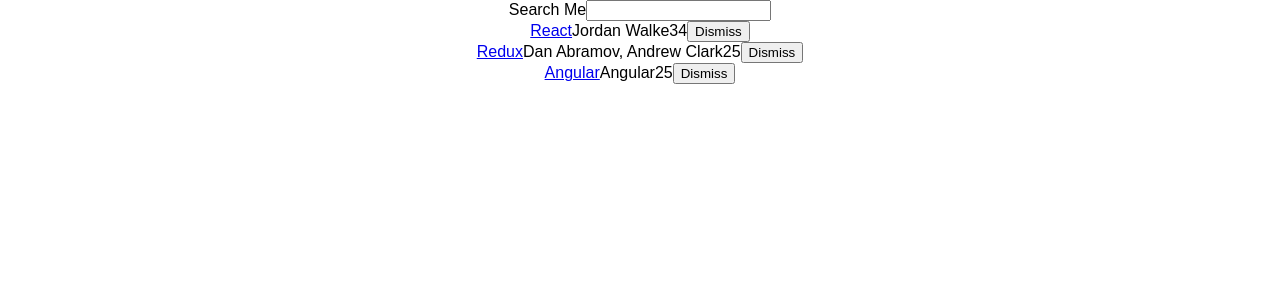
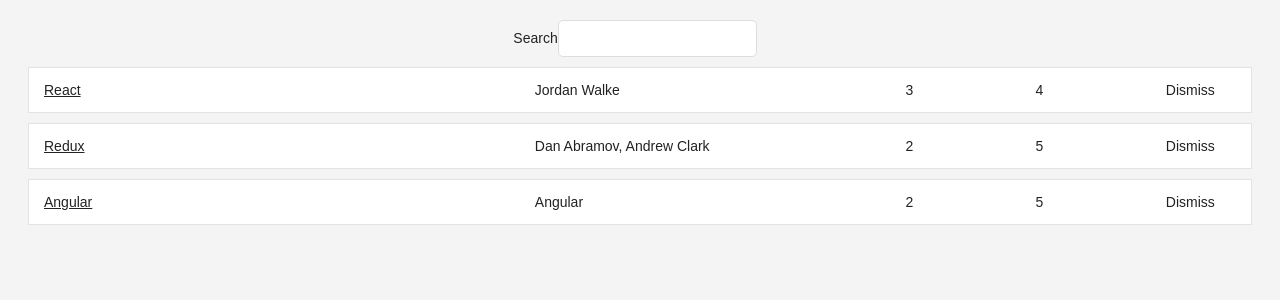
Before and after one commit to vedran314/book-roadtoreact, a React (Create React App) app: page / in a window 1280 px wide. Shown: the top 300 px of the page. Built offline with nearby package versions, Linux system fonts and the light colour scheme.

Commit message:
End of Chapter 2

```diff
--- a/src/App.css
+++ b/src/App.css
@@ -1,28 +1,63 @@
-.App {
+.page {
+  margin: 20px;
+}
+
+.interactions {
   text-align: center;
 }
 
-.App-logo {
-  animation: App-logo-spin infinite 20s linear;
-  height: 80px;
+.table {
+  margin: 20px 0;
 }
 
-.App-header {
-  background-color: #222;
-  height: 150px;
-  padding: 20px;
-  color: white;
+.table-header {
+  display: flex;
+  line-height: 24px;
+  font-size: 16px;
+  padding: 0 10px;
+  justify-content: space-between;
 }
 
-.App-title {
-  font-size: 1.5em;
+.table-empty {
+  margin: 200px;
+  text-align: center;
+  font-size: 16px;
 }
 
-.App-intro {
-  font-size: large;
+.table-row {
+  display: flex;
+  line-height: 24px;
+  white-space: nowrap;
+  margin: 10px 0;
+  padding: 10px;
+  background: #ffffff;
+  border: 1px solid #e3e3e3;
 }
 
-@keyframes App-logo-spin {
-  from { transform: rotate(0deg); }
-  to { transform: rotate(360deg); }
+.table-header > span {
+  overflow: hidden;
+  text-overflow: ellipsis;
+  padding: 0 5px;
 }
+
+.table-row > span {
+  overflow: hidden;
+  text-overflow: ellipsis;
+  padding: 0 5px;
+}
+
+.button-inline {
+  border-width: 0;
+  background: transparent;
+  color: inherit;
+  text-align: inherit;
+  -webkit-font-smoothing: inherit;
+  padding: 0;
+  font-size: inherit;
+  cursor: pointer;
+}
+
+.button-active {
+  border-radius: 0;
+  border-bottom: 1px solid #38bb6c;
+}
--- a/src/App.js
+++ b/src/App.js
@@ -29,56 +29,62 @@
   }
 ];
 
-// const isSearched = searchTerm => item =>
-//   item.title.toLowerCase().includes(searchTerm.toLowerCase());
-
-const isSearched = function higherOrderFunc(searchTerm) {
-  return function returnedFunction(item) {
-    return item.title.toLowerCase().includes(searchTerm.toLowerCase());
+const largeColumn = {
+  width: "40%"
 };
+const midColumn = {
+  width: "30%"
+};
+const smallColumn = {
+  width: "10%"
 };
 
-class Button extends Component {
-  render() {
-    const { onClick, children, className = "" } = this.props;
+const isSearched = searchTerm => item =>
+  item.title.toLowerCase().includes(searchTerm.toLowerCase());
+
+// const isSearched = function higherOrderFunc(searchTerm) {
+//   return function returnedFunction(item) {
+//     return item.title.toLowerCase().includes(searchTerm.toLowerCase());
+//   };
+// };
+
+const Button = ({ onClick, className = "", children }) => {
   return (
     <button onClick={onClick} className={className} type="button">
       {children}
     </button>
   );
-  }
-}
+};
 
-class Search extends Component {
-  render() {
-    const { value, onChange, children } = this.props;
+const Search = ({ value, onChange, children }) => {
   return (
     <form>
       {children}
       <input type="text" value={value} onChange={onChange} />
     </form>
   );
-  }
-}
+};
 
-class Table extends Component {
-  render() {
-    const { list, pattern, onDismiss } = this.props;
+const Table = ({ list, pattern, onDismiss }) => {
   return (
     <div>
       {list.filter(isSearched(pattern)).map(item => {
         return (
-            <div key="item.objectID">
-              <span>
+          <div key="item.objectID" className="table-row">
+            <span style={largeColumn}>
               <a href={item.url}>{item.title}</a>
             </span>
-              <span>{item.author}</span>
-              <span>{item.num_comments}</span>
-              <span>{item.points}</span>
-              <span>
+
+            <span style={midColumn}>{item.author}</span>
+
+            <span style={smallColumn}>{item.num_comments}</span>
+
+            <span style={smallColumn}>{item.points}</span>
+
+            <span syle={smallColumn}>
               <Button
-                  className="item-dismiss"
                 onClick={() => onDismiss(item.objectID)}
+                className="button-inline"
               >
                 Dismiss
               </Button>
@@ -88,8 +94,7 @@
       })}
     </div>
   );
-  }
-}
+};
 
 class App extends Component {
   constructor(props) {
@@ -118,11 +123,13 @@
   render() {
     const { searchTerm, list } = this.state;
     return (
-      <div className="App">
+      <div className="page">
+        <div className="interactions">
           <Search value={searchTerm} onChange={this.onSearchChange}>
             {/* now the {children} will render search text */}
-          Search Me
+            Search
           </Search>
+        </div>
         <Table list={list} pattern={searchTerm} onDismiss={this.onDismiss} />
       </div>
     );
--- a/src/index.css
+++ b/src/index.css
@@ -1,5 +1,45 @@
 body {
+  color: #222;
+  background: #f4f4f4;
+  font: 400 14px CoreSans, Arial, sans-serif;
+}
+
+a {
+  color: #222;
+}
+
+a:hover {
+  text-decoration: underline;
+}
+
+ul,
+li {
+  list-style: none;
+  padding: 0;
   margin: 0;
-  padding: 0;
-  font-family: sans-serif;
 }
+
+input {
+  padding: 10px;
+  border-radius: 5px;
+  outline: none;
+  margin-right: 10px;
+  border: 1px solid #dddddd;
+}
+
+button {
+  padding: 10px;
+  border-radius: 5px;
+  border: 1px solid #dddddd;
+  background: transparent;
+  color: #808080;
+  cursor: pointer;
+}
+
+button:hover {
+  color: #222;
+}
+
+*:focus {
+  outline: none;
+}
```
Lines whose indentation alone changed are shown as unchanged.
